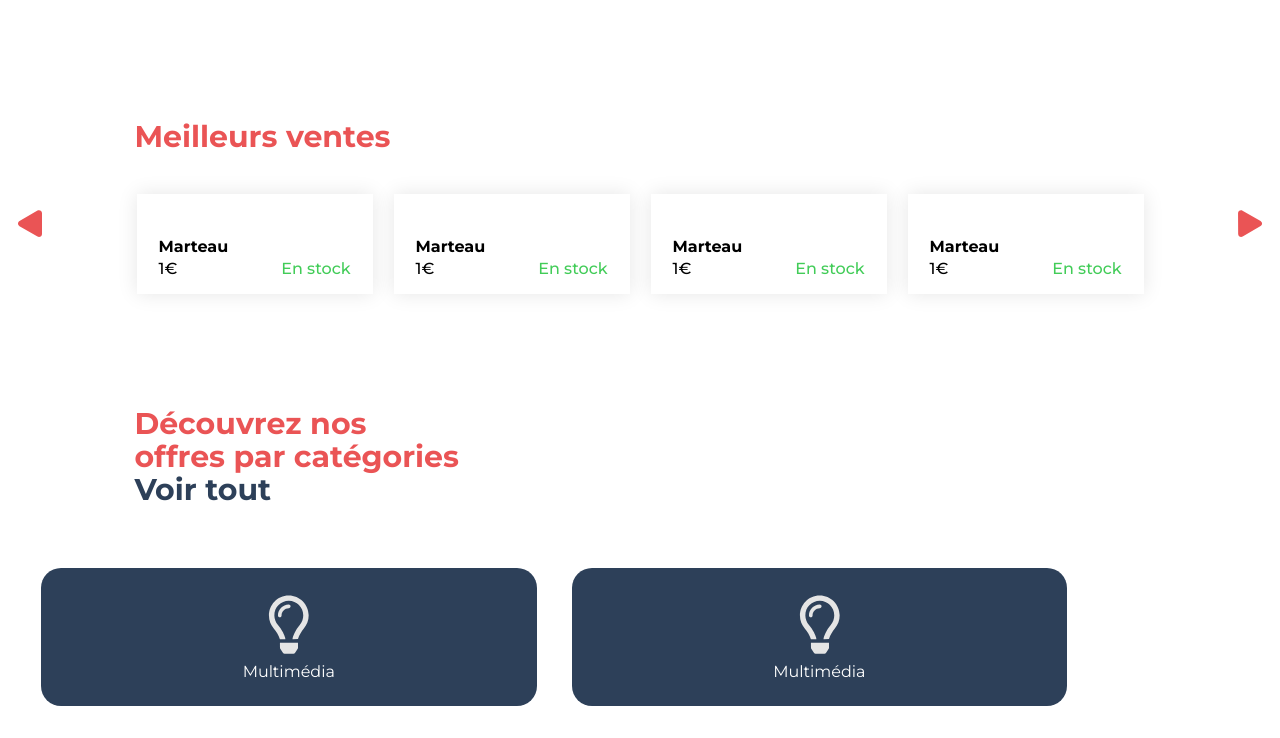
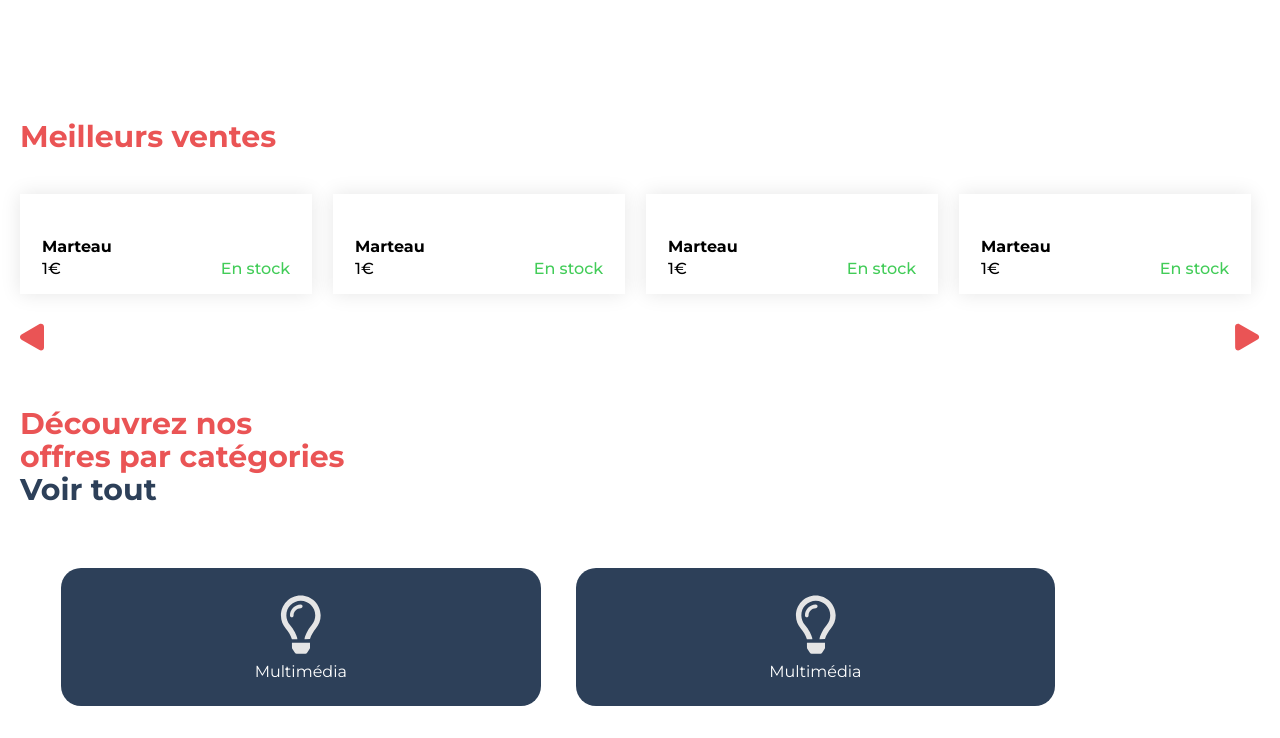
Before and after one commit to Dylan-Orecchioni/Prixba, a plain HTML site: page index.html in a window 1280 px wide. Shown: the top 738 px of the page. Drawn offline with Linux system fonts and the light colour scheme.

Commit message:
Hotfix alignement

```diff
--- a/index.html
+++ b/index.html
@@ -9,7 +9,7 @@
 </head>
 
 <body>
-
+    <div class="container">
     <section class="best_sells_section_container">
 
 
@@ -148,7 +148,7 @@
 
         </div>
     </section>
-
+</div>
     <footer class="footer_container">
         <div class="footer_first">
             <div class="footer_first_item">
--- a/styles/home.scss
+++ b/styles/home.scss
@@ -10,11 +10,21 @@
 .blue {
     color: settings.$blue;
 }
-.title {
+.title-m {
     font-size: 30px;
     font-weight: 700;
-    margin-left: 10.5%;
+    margin-left: 41px;
     line-height: 33px;
+}
+.title{
+    font-size: 30px;
+    font-weight: 700;
+    line-height: 33px;
+}
+.container {
+    max-width: 1440px;
+    margin: 0 auto;
+    padding: 0px 20px;
 }
 .best_sells_section_container{
     margin-top: 120px;
@@ -23,7 +33,7 @@
     .best_sells_container{
         display: flex;
         flex-direction: column;
-
+        position: relative;
 
 
         @media screen and (max-width: 1000px) {
@@ -31,22 +41,27 @@
         }
         .best_sells_card_container {
             display: flex;
-            justify-content: center;
+
             gap: 21px;
             width: 100%;
+            position: relative;
 
             .next {
-                margin-left: 73px;
+                position: absolute;
+                top: 170px;
+                right: 0px;
             }
             .previous {
-                margin-right: 73px;
+                position: absolute;
+                left: 0px;
+                top: 170px;
             }
 
             .best_sells_card{
                 padding: 17px 22px;
                 margin-top: 41px;
                 box-shadow: 0 0 19px rgba(0, 0, 0, 0.1);
-                width: 15%;
+                width: 20%;
                 .best_sells_card_img {
                     text-align: center;
                     img {
```
Also changed, not shown: style.css, 1 other file.
